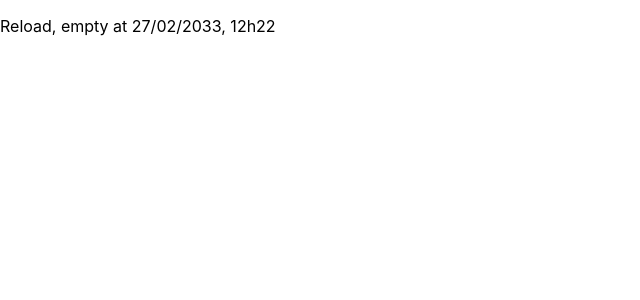
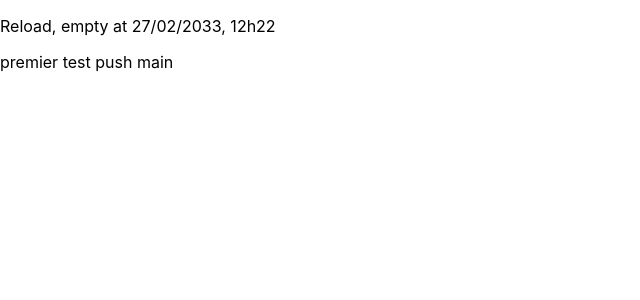
Before and after one commit to HeyTiainnes/tkc, a React (Create React App) app: page / in a window 1280 px wide. Shown: the top 300 px of the page, without its empty margins (0-640 px from the left). Built offline with nearby package versions, Linux system fonts and the light colour scheme.

Commit message:
premier test push

```diff
--- a/src/App.tsx
+++ b/src/App.tsx
@@ -6,6 +6,7 @@ function App() {
   return (
     <div>
       <p>Reload, empty at 27/02/2033, 12h22</p>
+      <p>premier test push main</p>
     </div>
   );
 }
```
